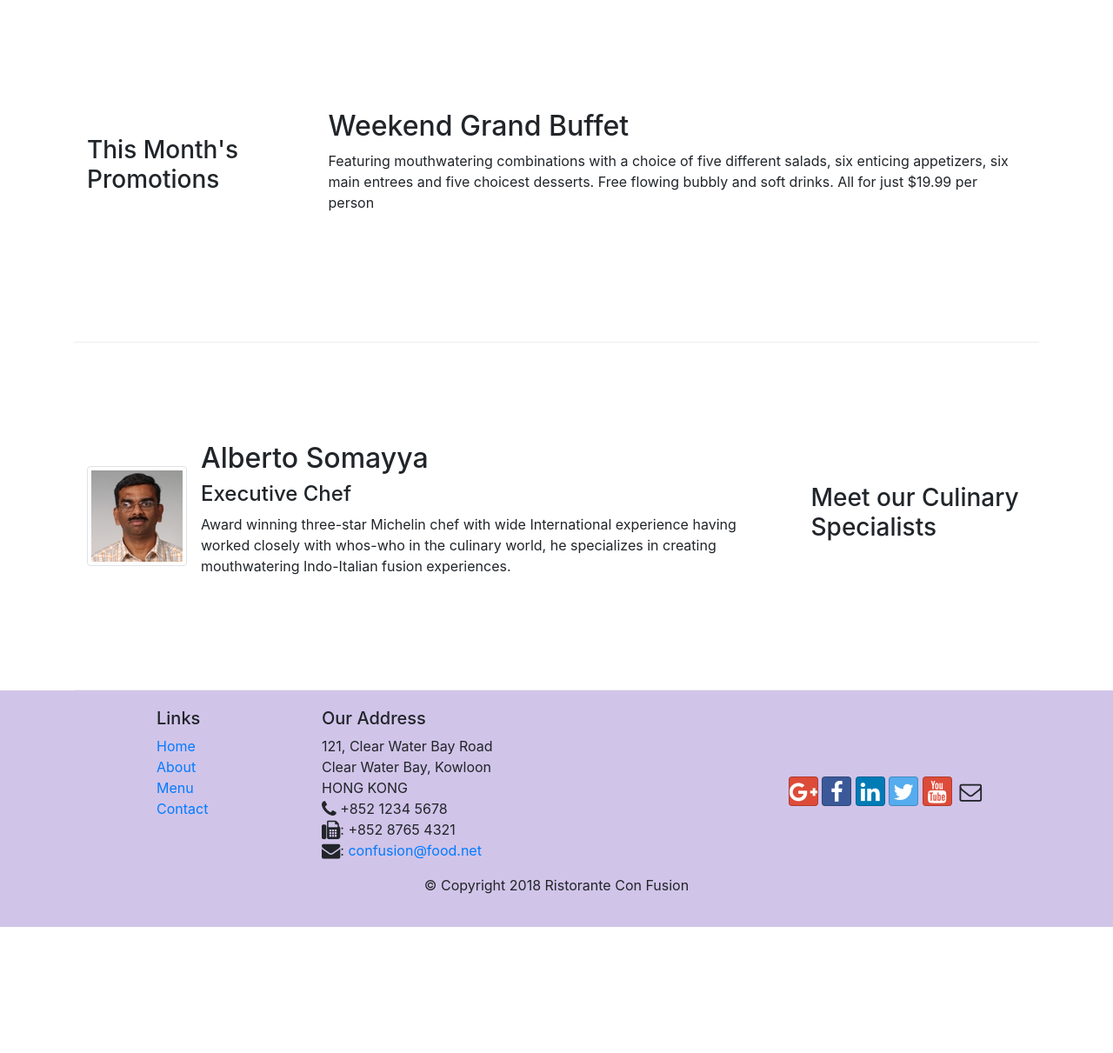
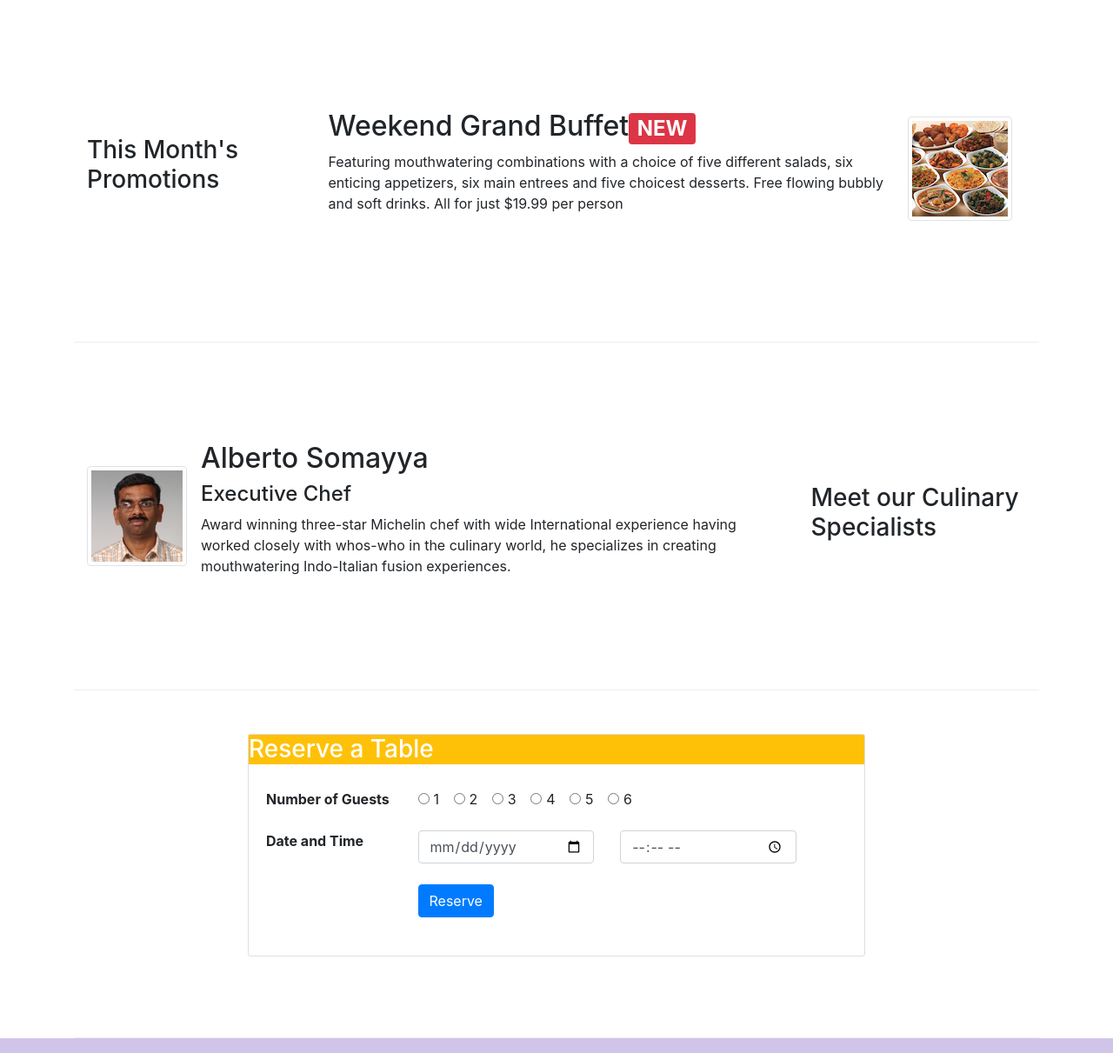
Before and after one commit to KItzepsillo/Bootstrap, a website: page index.html in a window 1280 px wide. Shown: the part 740-1951 px from the top of the page at 87% size. Before the commit the page ends 1806 px from the top, so only its background shows below. Drawn offline with nearby package versions, Linux system fonts and the light colour scheme.

Commit message:
Assignment 2

```diff
--- a/index.html
+++ b/index.html
@@ -47,6 +47,9 @@
                 <div class="col-12 col-sm align-self-center">
                     <img src="img/logo.png" class="img-fluid">
                 </div>
+                <div class="col-12 col-sm align-self-center">
+                    <a href="#reservation" type="button" class="btn btn-warning btn-s, btn-block">Reserve Table</a>
+                </div>
             </div>
         </div>
     </header>
@@ -61,7 +64,7 @@
                     <img class="d-flex mr-3 img-thumbnail align-self-cennter" src="img/uthappizza.png" alt="uthppizza">
                     <div class="media-body">
                         <h2 class="mt-0">Uthappizza <span class=" badge badge-danger">HOT </span><span class="badge badge-pill badge-secondary"> $4.99</span></h2>
-                        <p>A unique combination of Indian Uthappam (pancake) and Italian pizza, topped with Cerignola olives, ripe vine cherry tomatoes, Vidalia onion, Guntur chillies and Buffalo Paneer.</p>
+                        <p class="d-none d-sm-block">A unique combination of Indian Uthappam (pancake) and Italian pizza, topped with Cerignola olives, ripe vine cherry tomatoes, Vidalia onion, Guntur chillies and Buffalo Paneer.</p>
                     </div>
                 </div>
             </div>
@@ -73,8 +76,13 @@
                 <h3>This Month's Promotions</h3>
             </div>
             <div class="col col-sm col-md">
-                <h2>Weekend Grand Buffet</h2>
-                <p>Featuring mouthwatering combinations with a choice of five different salads, six enticing appetizers, six main entrees and five choicest desserts. Free flowing bubbly and soft drinks. All for just $19.99 per person </p>
+                <div class="media">
+                    <div class="media-body">
+                        <h2 class="mt-0">Weekend Grand Buffet<span class=" badge badge-danger">NEW </span></h2>
+                        <p class="d-none d-sm-block">Featuring mouthwatering combinations with a choice of five different salads, six enticing appetizers, six main entrees and five choicest desserts. Free flowing bubbly and soft drinks. All for just $19.99 per person </p>
+                    </div>
+                    <img src="img/buffet.png" alt="buffet" class="d-flex mr-3 img-thumbnail align-self-center">
+                </div>
             </div>
         </div>
 
@@ -88,7 +96,66 @@
                     <div class="media-body">
                         <h2 class="mt-0">Alberto Somayya</h2>
                         <h4>Executive Chef</h4>
-                        <p>Award winning three-star Michelin chef with wide International experience having worked closely with whos-who in the culinary world, he specializes in creating mouthwatering Indo-Italian fusion experiences. </p>
+                        <p class="d-none d-sm-block">Award winning three-star Michelin chef with wide International experience having worked closely with whos-who in the culinary world, he specializes in creating mouthwatering Indo-Italian fusion experiences. </p>
+                    </div>
+                </div>
+            </div>
+        </div>
+        <div id="reservation" class="row row-content justify-content-center">
+            <div class="col-12 col-sm-8">
+                <div class="card">
+                    <h3 class="card-headear bg-warning text-white"> Reserve a Table </h3>
+                    <div class="card-body">
+                        <form action="submit">
+                            <dl class="form-group row">
+                                <dt class="col-12 col-sm-3">Number of Guests</dt>
+                                <dd class="col-auto">
+                                    <div class="form-check form-check-inline">
+                                        <input class="form-check-input" type="radio" name="inlineRadioOptions" id="inlineRadio1" value="option1">
+                                        <label class="form-check-label" for="inlineRadio1">1</label>
+                                    </div>
+                                    <div class="form-check form-check-inline">
+                                        <input class="form-check-input" type="radio" name="inlineRadioOptions" id="inlineRadio2" value="option2">
+                                        <label class="form-check-label" for="inlineRadio2">2</label>
+                                    </div>
+                                    <div class="form-check form-check-inline">
+                                        <input class="form-check-input" type="radio" name="inlineRadioOptions" id="inlineRadio3" value="option3">
+                                        <label class="form-check-label" for="inlineRadio3">3</label>
+                                    </div>
+                                    <div class="form-check form-check-inline">
+                                        <input class="form-check-input" type="radio" name="inlineRadioOptions" id="inlineRadio4" value="option4">
+                                        <label class="form-check-label" for="inlineRadio4">4</label>
+                                    </div>
+                                    <div class="form-check form-check-inline">
+                                        <input class="form-check-input" type="radio" name="inlineRadioOptions" id="inlineRadio5" value="option5">
+                                        <label class="form-check-label" for="inlineRadio5">5</label>
+                                    </div>
+                                    <div class="form-check form-check-inline">
+                                        <input class="form-check-input" type="radio" name="inlineRadioOptions" id="inlineRadio6" value="option6">
+                                        <label class="form-check-label" for="inlineRadio6">6</label>
+                                    </div>
+                                </dd>
+                            </dl>
+                            <dl class="form-group row">
+                                <dt class="col-12 col-sm-3">Date and Time</dt>
+                                <dd class='col-12 col-md-4'>
+                                    <input type='date' class='form-control' id='date' name='date'
+                                    placeholder='Date'>
+                                </dd>
+                                <dd class='col-12 col-md-4'>
+                                    <input type='time' class='form-control' id='time' name='time'
+                                    placeholder='Time'>
+                                </dd>
+                            </dl>
+                            <dl class='form-group row'>
+                                <dd class='offset-md-3 col-md-2'>
+                                    <button type='submit' class='btn btn-primary'>
+                                        Reserve
+                                    </button>
+                                </dd>
+                            </dl>
+                        </form>
+
                     </div>
                 </div>
             </div>
```
